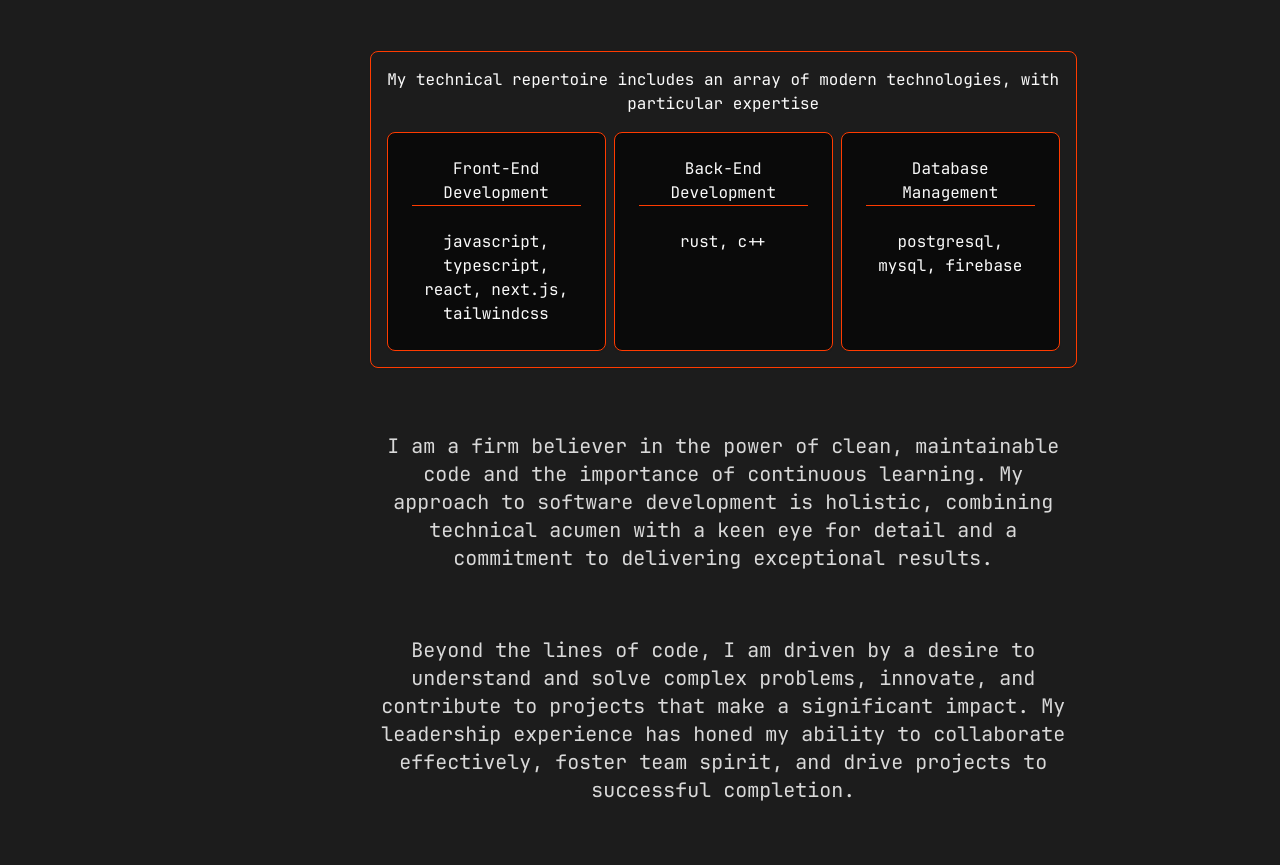
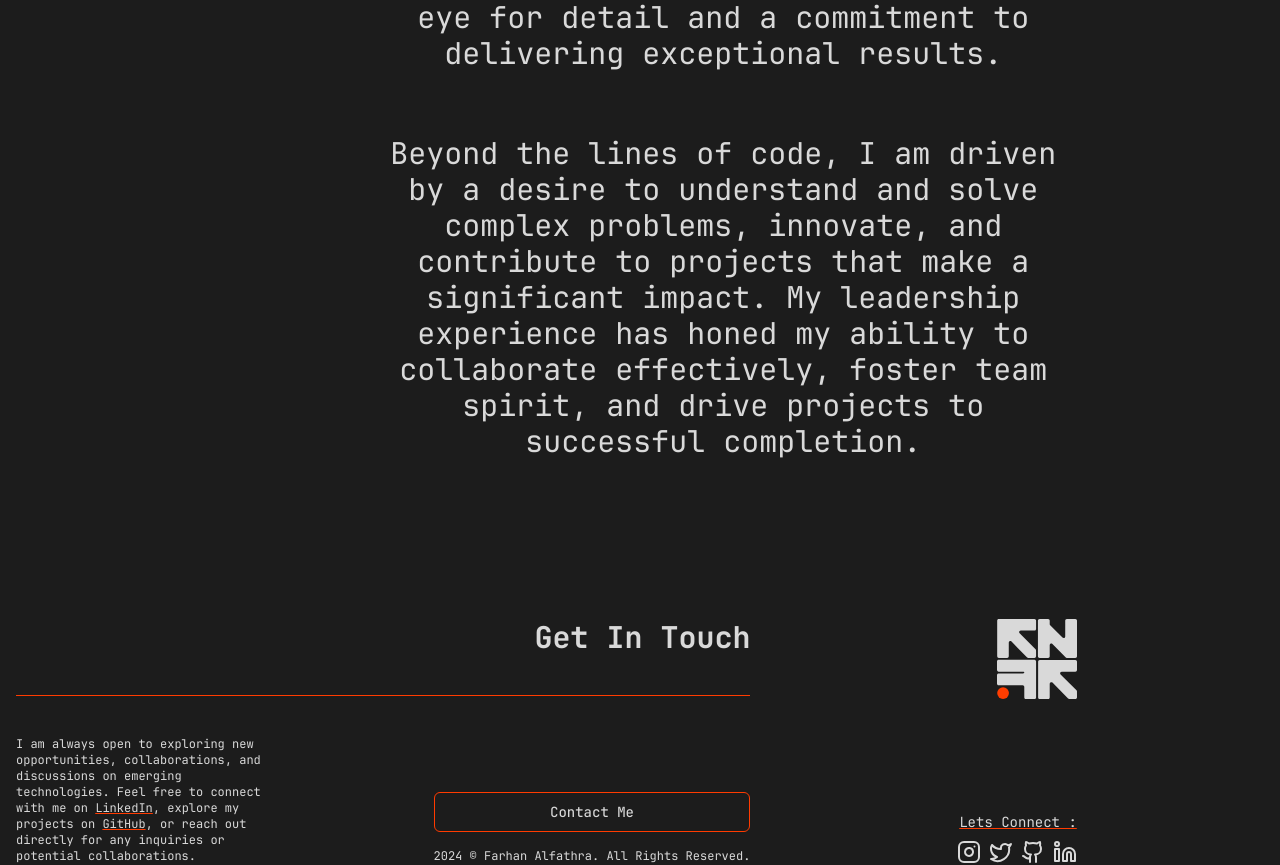
Before and after one commit to frn-af/portfolio, a Next.js app: page /about in a window 1280 px wide. Shown: the part 1260-2125 px from the top of the page. Built offline with nearby package versions, Linux system fonts and the light colour scheme.

Commit message:
ui: done contact page and fix some type

```diff
--- a/src/app/about/page.tsx
+++ b/src/app/about/page.tsx
@@ -55,42 +55,8 @@ export default function About() {
               <Button variant="outline" className=" capitalize font-heading bg-transparent border-primary"> =={">"} curriculum vitae {"<"}==</Button>
             </Link>
           </div>
-          <p className="text-xl font-heading text-center">With a profound passion for technology and innovation, I hold a degree in Computer Engineering from Universitas Andalas. My journey in the tech world has been both diverse and enriching, encompassing roles as a full-stack developer and leadership experiences as a former chairman of a prominent organization.</p>
-          <Card className="bg-transparent border-primary p-4 text-center font-heading">
-            <p>My technical repertoire includes an array of modern technologies, with particular expertise
-            </p>
-            <div className="flex gap-2 mt-4">
-              <Card className="w-full border-primary">
-                <CardHeader className="capitalize">
-                  front-end development
-                  <Separator className="bg-primary" />
-                </CardHeader>
-                <CardContent>
-                  javascript, typescript, react, next.js, tailwindcss
-                </CardContent>
-              </Card>
-              <Card className="w-full border-primary">
-                <CardHeader className="capitalize">
-                  back-end development
-                  <Separator className="bg-primary" />
-                </CardHeader>
-                <CardContent>
-                  rust, c++
-                </CardContent>
-              </Card>
-              <Card className="w-full border-primary">
-                <CardHeader className="capitalize">
-                  Database management
-                  <Separator className="bg-primary" />
-                </CardHeader>
-                <CardContent>
-                  postgresql, mysql, firebase
-                </CardContent>
-              </Card>
-            </div>
-          </Card>
-          <p className="text-xl font-heading text-center">I am a firm believer in the power of clean, maintainable code and the importance of continuous learning. My approach to software development is holistic, combining technical acumen with a keen eye for detail and a commitment to delivering exceptional results.</p>
-          <p className="text-xl font-heading text-center">
+          <p className="text-3xl font-heading text-center">I am a firm believer in the power of maintainable code and the importance of continuous learning. My approach to software development is holistic, combining technical acumen with a keen eye for detail and a commitment to delivering exceptional results.</p>
+          <p className="text-3xl font-heading text-center">
             Beyond the lines of code, I am driven by a desire to understand and solve complex problems, innovate, and contribute to projects that make a significant impact. My leadership experience has honed my ability to collaborate effectively, foster team spirit, and drive projects to successful completion.</p>
         </div>
       </div >
--- a/src/app/contact/page.tsx
+++ b/src/app/contact/page.tsx
@@ -1,12 +1,13 @@
-import Footer from "@/components/footer";
 import Header from "@/components/header";
 import { Breadcrumb, BreadcrumbItem, BreadcrumbLink, BreadcrumbList, BreadcrumbSeparator } from "@/components/ui/breadcrumb";
+import { Button } from "@/components/ui/button";
 import MaxWidthWrapper from "@/components/ui/max-width-wrapper";
 import { Separator } from "@/components/ui/separator";
+import Link from "next/link";
 
 export default function Contact() {
   return (
-    <MaxWidthWrapper>
+    <MaxWidthWrapper className="h-screen flex flex-col justify-between">
       <div>
         <Header />
       </div>
@@ -26,9 +27,59 @@ export default function Contact() {
             </Breadcrumb>
             <h1 className="w-full text-5xl text-center font-heading tracking-tighter ">Contacts</h1>
           </div>
-          <Separator className="bg-primary mt-4" />
         </div>
       </div>
-    </MaxWidthWrapper>
+      <div className="w-[85%] flex-grow mt-4">
+        <Separator className="bg-primary w-3/4" />
+        <div className="w-3/4 font-heading flex flex-grow pt-10 gap-8 justify-between">
+          <div>
+            <h4 className="capitalize text-xl">
+              start a<br /> conversation:
+            </h4>
+            <h3 className="mt-10 text-xl underline underline-offset-1 decoration-primary">
+              contact@farhanalfathra.me
+            </h3>
+          </div>
+          <div>
+            <h4 className="capitalize text-xl">
+              my location:
+            </h4>
+            <h3 className="mt-2 text-sm">
+              I'am currently based in Padang, West Sumatra, Indonesia
+            </h3>
+          </div>
+          <div>
+            <h4 className="capitalize text-xl">
+              call me:
+            </h4>
+            <h3 className="mt-10 text-4xl underline underline-offset-1 decoration-primary">
+              +62 8-12 739-990-21
+            </h3>
+          </div>
+        </div>
+      </div>
+      <div className="w-[85%]">
+        <div className="w-3/4 flex items-center justify-between gap-4">
+          <p className="font-heading capitalize underline underline-offset-1 decoration-primary">find me on :</p>
+          <div className="flex gap-2 font-heading ">
+            <Link href="https://instagram.com/frn.af" aria-label="instagram">
+              <Button variant="outline" className="rounded-full capitalize" >Instagram</Button>
+            </Link>
+            <Link href="https://x.com/frn_af" aria-label="x">
+              <Button variant="outline" className="rounded-full capitalize" >twitter</Button>
+            </Link>
+            <Link href="https://github.com/frn-af" aria-label="github">
+              <Button variant="outline" className="rounded-full capitalize" >github</Button>
+            </Link>
+            <Link href="https://linkedin.com/in/farhanalfathra" aria-label="linkedin">
+              <Button variant="outline" className="rounded-full capitalize" >linkedin</Button>
+            </Link>
+          </div>
+          <Link href="https://linkedin.com/in/farhanalfathra" aria-label="linkedin">
+            <Button variant="link" className="rounded-full capitalize font-heading text-foreground" >Explore more =={">"}</Button>
+          </Link>
+        </div>
+      </div>
+    </MaxWidthWrapper >
   )
 }
--- a/src/components/footer.tsx
+++ b/src/components/footer.tsx
@@ -33,7 +33,7 @@ const Footer = () => {
         </div>
         <div className="w-1/3 text-right text-sm flex flex-col justify-between items-end">
           <Link href="/">
-            <Image src={dark} width={80} alt="Farhan Alfathra" className="rounded-md" />
+            <Image src={dark} width={80} alt="Farhan Alfathra" />
           </Link>
           <div>
             <p className="font-heading capitalize underline underline-offset-1 decoration-primary">lets connect :</p>
--- a/src/components/ui/button.tsx
+++ b/src/components/ui/button.tsx
@@ -13,7 +13,7 @@ const buttonVariants = cva(
         destructive:
           "bg-destructive text-destructive-foreground hover:bg-destructive/90",
         outline:
-          "border border-input bg-background hover:bg-accent hover:text-accent-foreground",
+          "border border-primary bg-transparent hover:bg-accent hover:text-accent-foreground",
         secondary:
           "bg-secondary text-secondary-foreground hover:bg-secondary/80",
         ghost: "hover:text-accent-foreground",
```
